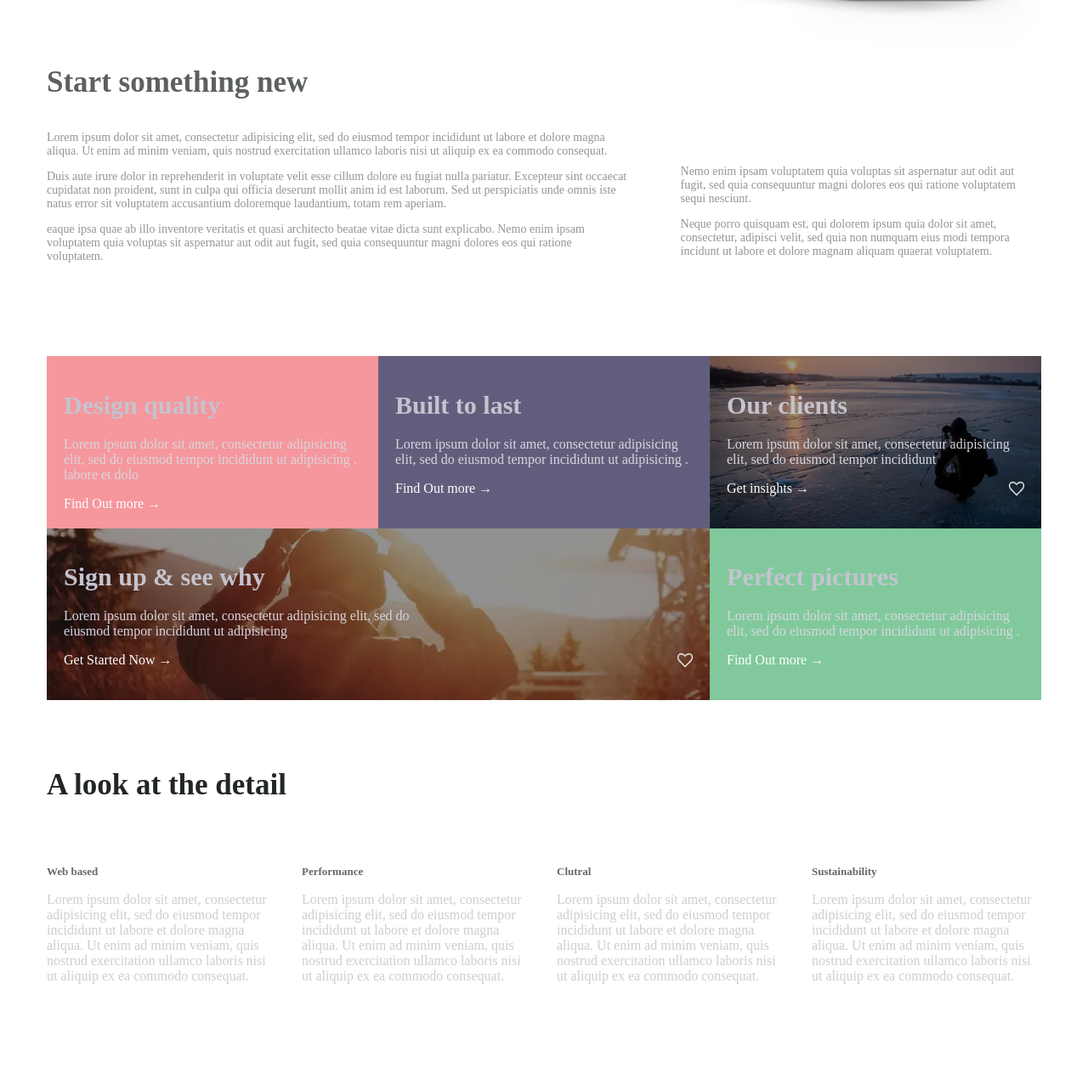
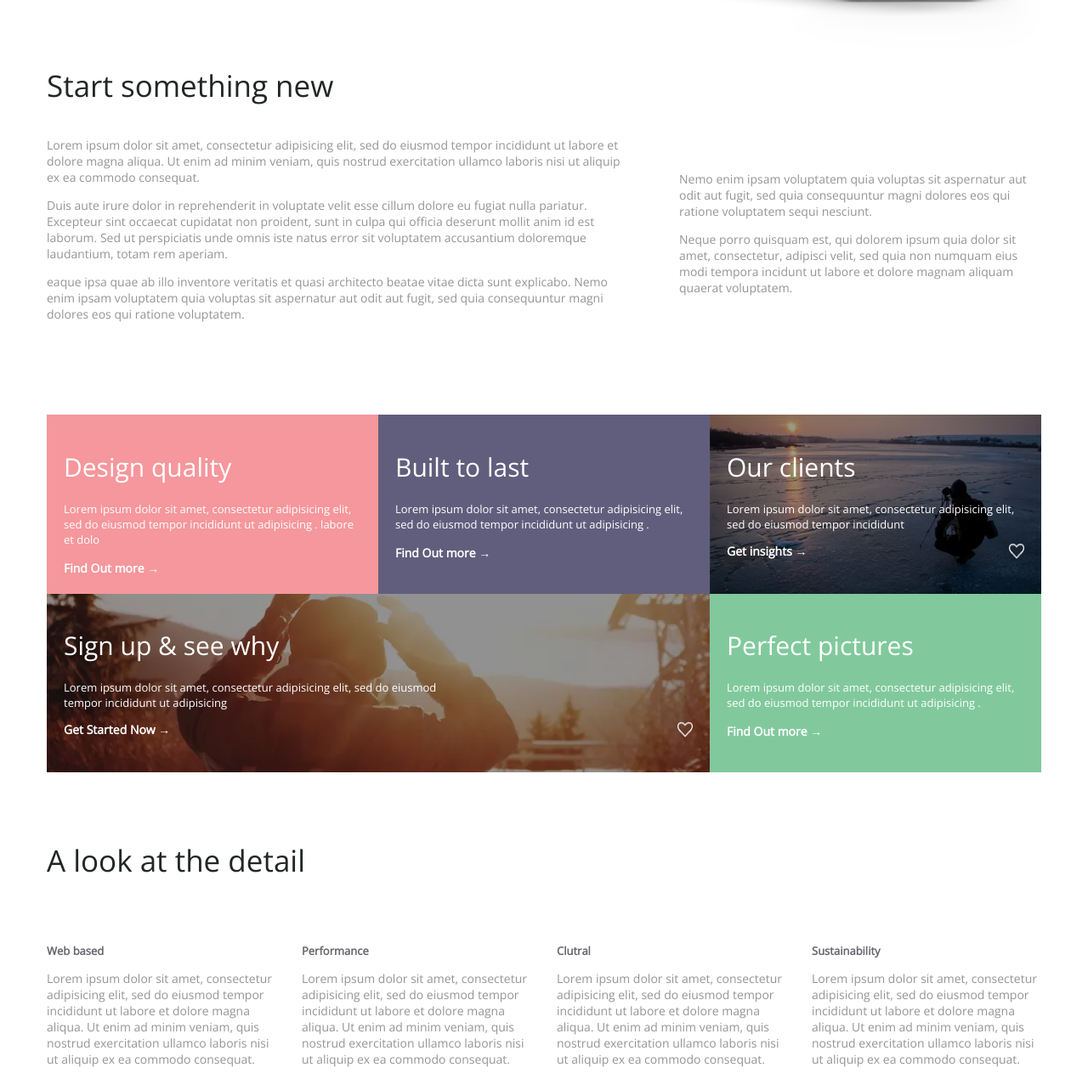
Before and after one commit to Dildemurat/template-25, a plain HTML site: page index.html in a window 1280 px wide. Shown: the part 833-2103 px from the top of the page at 85% size. Before the commit the page ends 2007 px from the top, so only its background shows below. Drawn offline with nearby package versions, Linux system fonts and the light colour scheme.

Commit message:
Сделал адаптацию

```diff
--- a/index.html
+++ b/index.html
@@ -7,6 +7,9 @@
     <meta name="viewport" content="width=device-width, initial-scale=1.0">
     <title>Document</title>
     <link rel="stylesheet" href="css/style.css">
+    <link rel="preconnect" href="https://fonts.googleapis.com">
+<link rel="preconnect" href="https://fonts.gstatic.com" crossorigin>
+<link href="https://fonts.googleapis.com/css2?family=Open+Sans&display=swap" rel="stylesheet">
 </head>
 
 <body>
--- a/sass/_base.scss
+++ b/sass/_base.scss
@@ -1,5 +1,6 @@
 html,body {
     margin: 0;
+    font-family: 'Open Sans',sans-serif;
 }
 * {
     box-sizing: border-box;
--- a/sass/_header.scss
+++ b/sass/_header.scss
@@ -36,6 +36,7 @@
 .header{
     background: url(../img/bg.webp) center center / cover;
     min-height: 100vh;
+    box-shadow: 0px 10px 8px 0px #0000001a;
     @media screen and(max-width:992px){
      max-width:100vm;
      min-height: 50vh
@@ -73,7 +74,8 @@
 .content__title{
     margin-top: 250px;
     font-size: 60px;
-    color: #fff;
+    color: #ffffff;
+    font-weight: 300;
     text-align: left;
 
     @media screen and (max-width: 992px) {
@@ -107,8 +109,9 @@
 }
 
 .content__text{
-    color: #fff;
     font-size: 13px;
+    color: #ffffff;
+    font-weight: 400;
     text-align: left;
     max-width: 440px;
 
@@ -136,6 +139,7 @@
 }
 
 .info__flex{
+    font-weight: 400;
     font-size: 14px;
     display: flex;
     gap: 60px;
@@ -149,9 +153,10 @@
 }
 
 .info__title{
-    color: #5d6060;
+    font-size: 35px;
+    color: #222626;
+    font-weight: 300;
     margin-top: 110px;
-    font-size: 35px;
 
     @media screen and (max-width: 992px) {
         margin-top: 40px;
@@ -239,6 +244,8 @@
 }
 
 .block__link{
+    font-size: 14px;
+    font-weight: 700;
     text-decoration: none;
     color: #ffffff;
 
@@ -249,8 +256,9 @@
 }
 
 .block__title{
+    font-weight: 300;
     font-size: 30px;
-    color: #c4c3cf;
+    color: #ffffff;
 
     @media screen and(max-width:400px){
         text-align: center;
@@ -260,18 +268,30 @@
 }
 
 .block__text{
-    color: #d8d7df;
+    font-size: 13px;
+    color: #ffffff;
+    font-size: 13px;
+    font-weight: 400;
 
     @media screen and(max-width:400px){
         text-align: center;
-        font-size: 15px;
+        font-size: 11px;
 
     }
 }
 
 .block__text4{
-    color: #d8d7df;
     max-width: 440px;
+    font-size: 13px;
+    color: #ffffff;
+    font-size: 13px;
+    font-weight: 400;
+
+    @media screen and(max-width:400px){
+        text-align: center;
+        font-size: 11px;
+
+    }
 }
 
 .icon{
@@ -304,6 +324,7 @@
 
 .details__title{
     color: #222626;
+    font-weight: 300;
     font-size: 35px;
 
     @media screen and(max-width:400px){
@@ -315,11 +336,13 @@
 
 .detail__title{
     color: #67676d;
+    font-weight: 600;
     font-size: 13px;
 }
 .detail__text{
-    color: #cecece;
-    font-style: 14px;
+    font-size: 14px;
+    color: #959595;
+    font-weight: 400;;
 }
 
 .container3{
```
Also changed, not shown: css/style.css, 1 other file.
